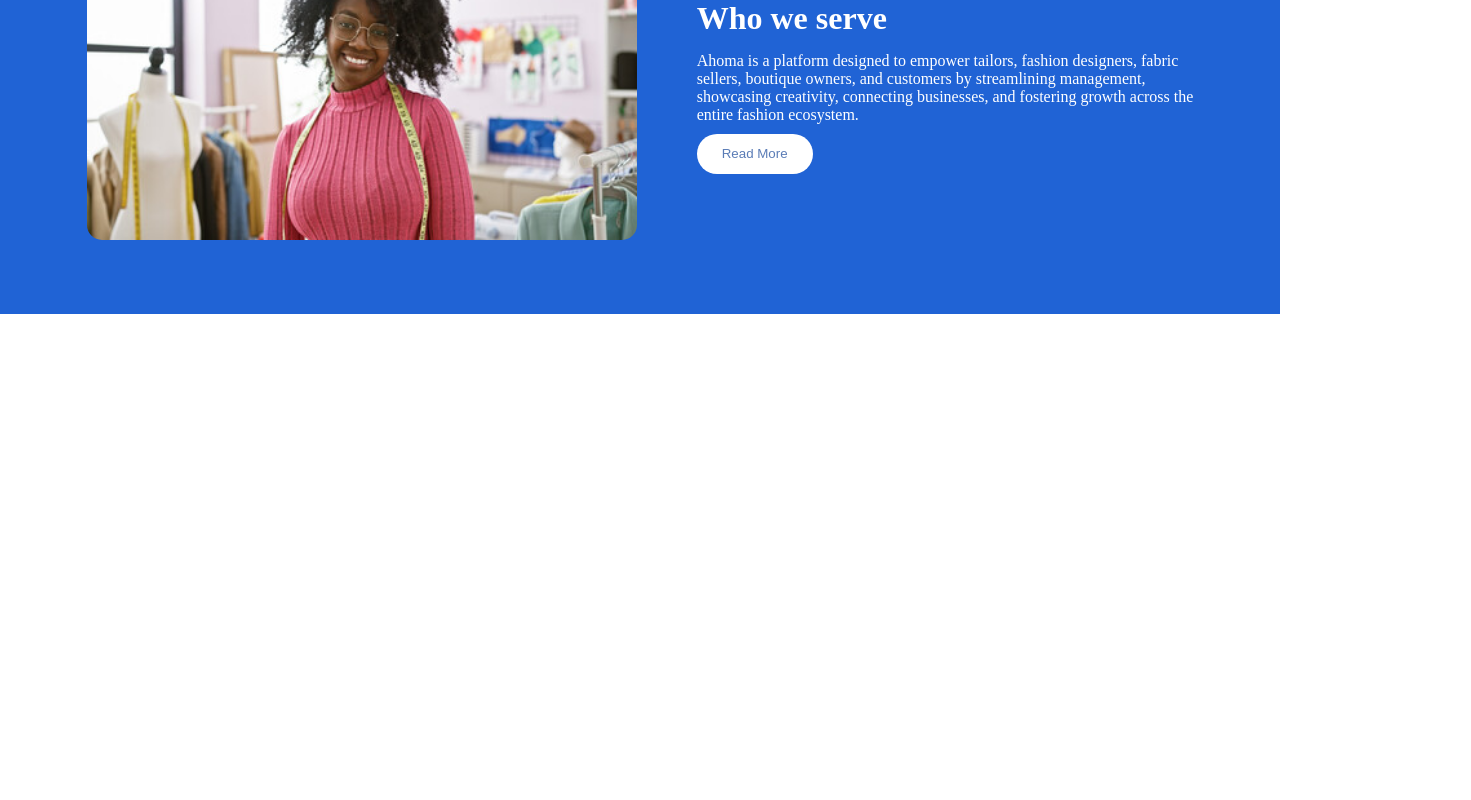
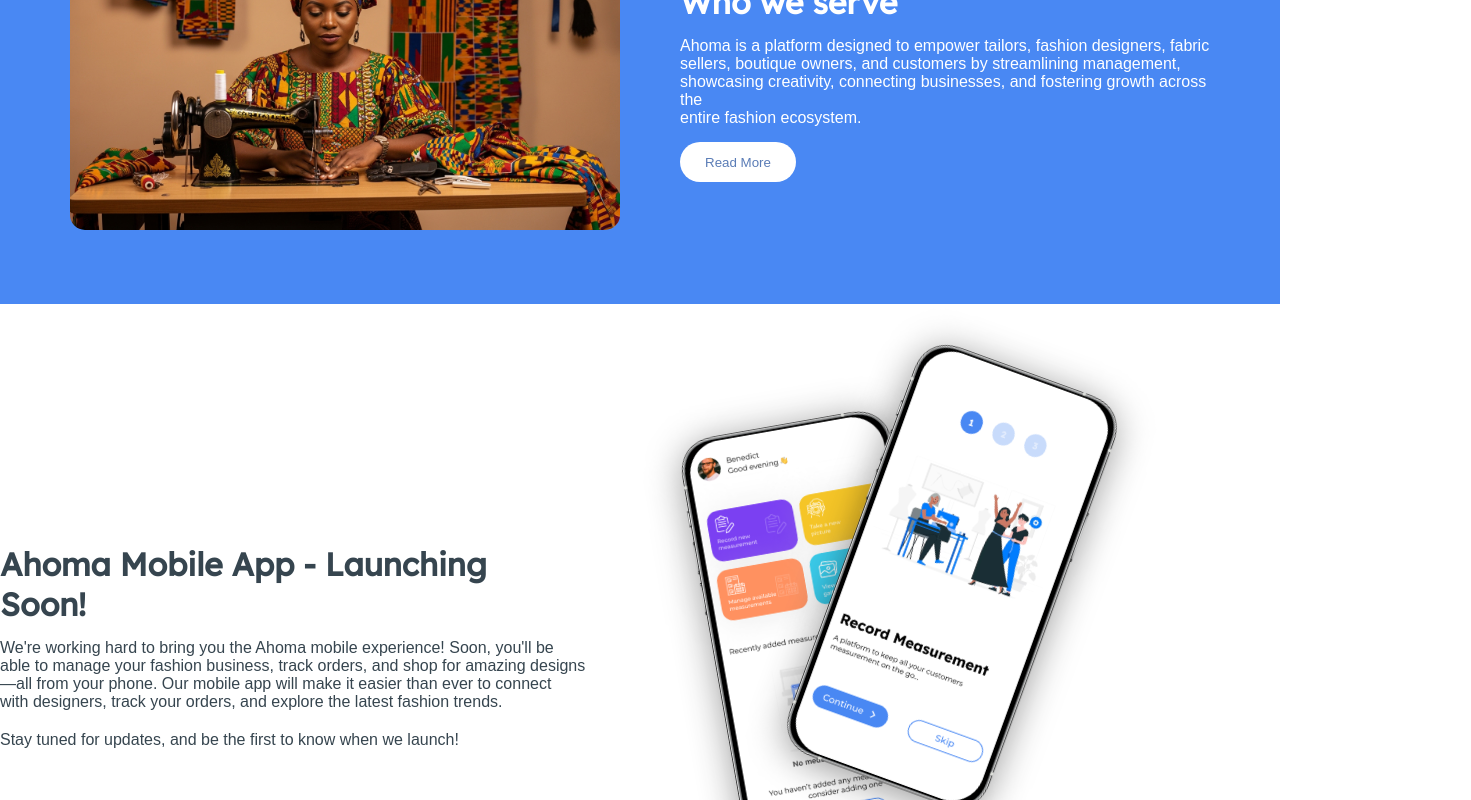
Before and after one commit to Sammy-157/WEBSITE-CLONE, a React (Vite) app: page / in a window 1280 px wide. Shown: the part 1160-1960 px from the top of the page, 1471 px wide, since content can reach past the window. Before the commit the page ends 1474 px from the top, so only its background shows below. Built offline with nearby package versions, Linux system fonts and the light colour scheme; the HTML template or start-up script is replaced by a standard one.

Commit message:
3rd page

```diff
--- a/src/Pages/Home.jsx
+++ b/src/Pages/Home.jsx
@@ -3,7 +3,8 @@
 
 const Home = () => {
   return (
-  <><div className="page-with-image">
+    <>
+      <div className="page-with-image">
         <div className="background-blur"></div>
         <div className="home-contents">
           <h2>Your Fashion Hub</h2>
@@ -16,44 +17,85 @@
             customers, track jobs, and grow your fashion business with{" "}
             <span className="ahoma">Ahoma</span>
           </p>
-        <button className="Started-button-2">
-          Get Started
-        </button>
+          <button className="Started-button-2">Get Started</button>
         </div>
       </div>
 
       <div className="home-page-2">
         <div className="home-page-2-contents">
           <div className="page-2-left">
-<img src="src/assets/niceLady.jpg " alt="nice lady"></img>
+            <img
+              src="src/assets/home-about-BauG4J-a.jpg "
+              alt="nice lady"
+            ></img>
           </div>
 
           <div className="page-2-right">
-<h1>
-  Who we serve
-</h1>
+            <h1>Who we serve</h1>
             <p>
-  Ahoma is a platform designed to empower tailors, fashion designers, fabric
+              Ahoma is a platform designed to empower tailors, fashion
+              designers, fabric
             </p>
             <p>
-  sellers, boutique owners, and customers by streamlining management,
+              sellers, boutique owners, and customers by streamlining
+              management,
             </p>
             <p>
-  showcasing creativity, connecting businesses, and fostering growth across the
+              showcasing creativity, connecting businesses, and fostering growth
+              across the
+            </p>
+            <p>entire fashion ecosystem.</p>
+            <button className="read-more-button">Read More</button>
+          </div>
+        </div>
+      </div>
+
+      <div className="home-page-3">
+        <div className="home-page-3-contents">
+          <div className="page-3-left">
+            <h1>
+              Ahoma Mobile App - Launching <br /> Soon!
+            </h1>
+
+            <p>
+              We're working hard to bring you the Ahoma mobile experience! Soon,
+              you'll be
             </p>
             <p>
-entire fashion ecosystem.
+              able to manage your fashion business, track orders, and shop for
+              amazing designs
             </p>
-<button className="read-more-button">
-  Read More
-</button>
+            <p>
+              —all from your phone. Our mobile app will make it easier than ever
+              to connect
+            </p>
+            <p>
+              with designers, track your orders, and explore the latest fashion
+              trends.
+            </p>
 
+            <p className="last-p">
+              Stay tuned for updates, and be the first to know when we launch!
+            </p>
           </div>
 
+          <div className="page-3-right">
+            <div className="image-1">
+              <img
+                src="src/assets/mobile_home-CQw1-DZW.png"
+                alt="phone-home"
+              ></img>
+            </div>
+            <div className="image-2">
+              <img
+                src="src/assets/record_customer-DhwPfhu5.png"
+                alt="record-customer"
+              ></img>
+            </div>
+          </div>
         </div>
       </div>
     </>
-
   );
 };
 
--- a/src/Styles/Home.css
+++ b/src/Styles/Home.css
@@ -1,3 +1,8 @@
+
+
+@import url('https://fonts.googleapis.com/css2?family=Lexend&display=swap');
+@import url('https://fonts.googleapis.com/css2?family=Montserrat&display=swap');
+
 .page-with-image {
   position: relative;
   min-height: 100vh;
@@ -25,13 +30,15 @@
 .page-with-image h2 {
   color: #2063d5;
   font-size: 2rem;
+  font-family: 'Lexend', sans-serif;
 }
 .page-with-image h1 {
   color: white;
   font-size: 2.5rem;
+  font-family: 'Lexend', sans-serif;
 }
 .page-with-image p {
-  font-size: 1rem;
+  font-family: 'Montseratt', sans-serif;
 }
 
 .ahoma {
@@ -41,7 +48,7 @@
     padding: 0 45px;
   border-radius: 10px;
   height: 40px;
-  background-color: #2063d5;
+  background-color: #4988f3;
   color: white;
   border: none;
   font-weight: bolder;
@@ -55,7 +62,7 @@
     padding: 70px;
 }
 .home-page-2{
-background: #2063d5;
+background: #4988f3;
 }
 .page-2-left img{
     height: auto;
@@ -66,10 +73,13 @@
 font-size: 2rem;
 color: white;
 margin-bottom: 15px;
+font-family: 'Lexend', sans-serif;
 }
 .page-2-right p {
-font-size: 1rem;
 color: white;
+font-family: 'Montseratt', sans-serif;
+font-size: medium;
+
 }
 .read-more-button{
      padding: 0 25px;
@@ -78,6 +88,55 @@
   background-color:#FFFFFF ;
   color: #5a7cb6;
   border: none;
-  margin-top: 10px;
+  margin-top: 15px;
+
 
 }
+.home-page-3-contents{
+    display: flex;
+    align-items: center;
+    gap: 60px;
+    width: 100%;
+      margin-top: 80px;
+
+}
+.page-3-right{
+   width: 50%;
+
+}
+.page-3-left{
+   width: 50%;
+
+
+}
+.page-3-left h1 {
+font-size: 2rem;
+color: #36454F;
+margin-bottom: 15px;
+font-family: 'Lexend', sans-serif;
+}
+.page-3-left p {
+color: #36454F;
+font-family: 'Montseratt', sans-serif;
+font-size: medium;
+}
+.last-p{
+  margin-top: 20px;
+}
+
+.page-3-right img{
+    height: auto;
+    width: 300px;
+}
+.page-3-right .image-1{
+  position: absolute;
+  transform: rotate(-10deg);
+
+}
+.page-3-right .image-2{
+  position: relative;
+  left: 120px;
+  bottom: 10px;
+  transform: rotate(20deg);
+
+}
--- a/src/Styles/Navbar.css
+++ b/src/Styles/Navbar.css
@@ -8,6 +8,7 @@
   justify-content: center;
   align-items: center;
   position: fixed;
+  opacity: calc(0.8);
   width: 100%;
   height: 80px;
   z-index: 1000; /* ensure it stays above content */
```
Also changed, not shown: src/assets/home-about-BauG4J-a.jpg (added), src/assets/record_customer-DhwPfhu5.png (added). Lines whose indentation alone changed are shown as unchanged.
